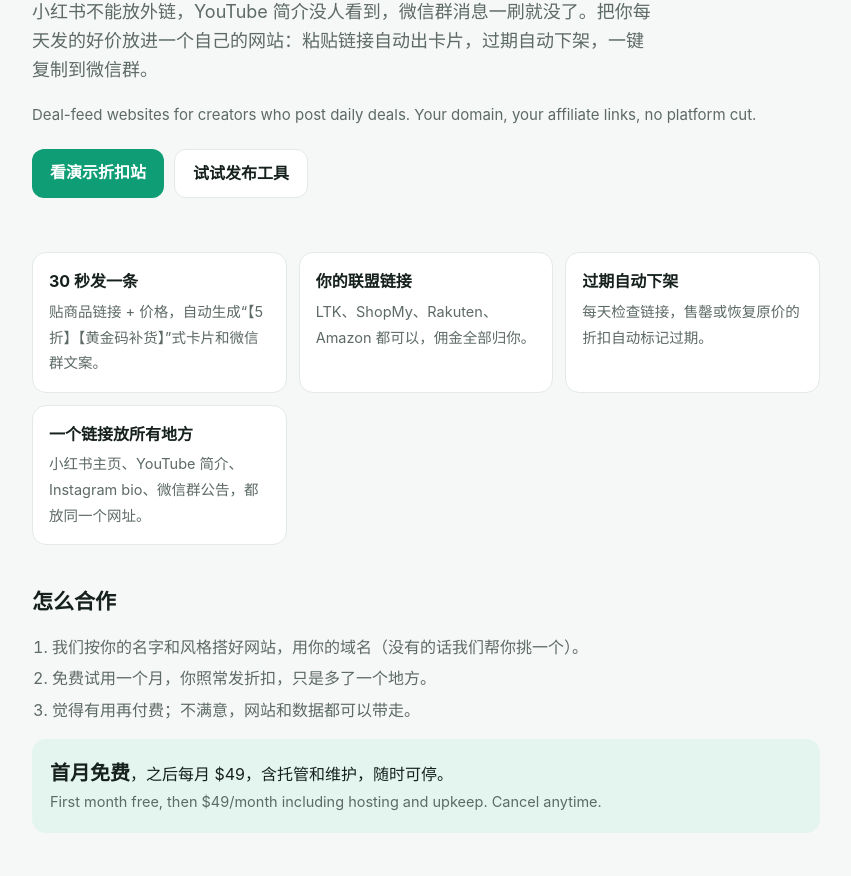
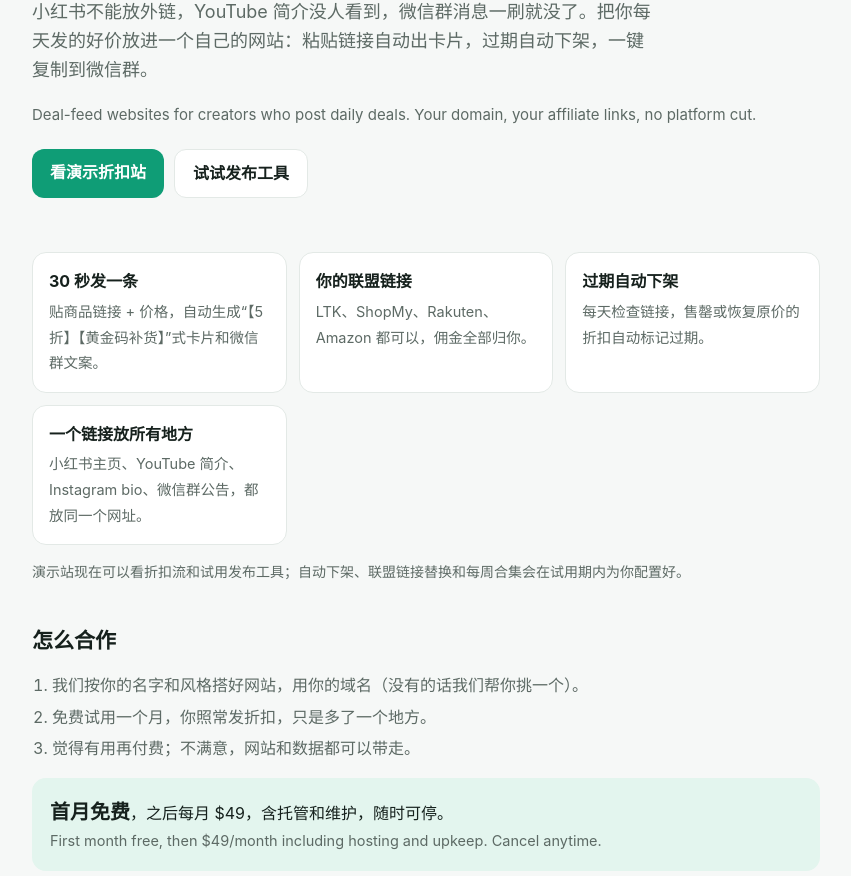
Before and after one commit to cyberwt/mintsitestudio, a plain HTML site: page public/creators.html in a window 1280 px wide. Shown: the part 220-1096 px from the top of the page, without its empty margins (214-1065 px from the left). Drawn offline with Linux system fonts and the light colour scheme.

Commit message:
Pitch page: say which features are set up during the trial
Co-Authored-By: Claude Opus 5.5 <noreply@anthropic.com>

```diff
--- a/public/creators.html
+++ b/public/creators.html
@@ -54,6 +54,8 @@
     <div class="f"><b>一个链接放所有地方</b><span>小红书主页、YouTube 简介、Instagram bio、微信群公告，都放同一个网址。</span></div>
   </div>
 
+  <p style="color:var(--muted);font-size:14px;margin-top:-18px">演示站现在可以看折扣流和试用发布工具；自动下架、联盟链接替换和每周合集会在试用期内为你配置好。</p>
+
   <h2>怎么合作</h2>
   <ol>
     <li>我们按你的名字和风格搭好网站，用你的域名（没有的话我们帮你挑一个）。</li>
```
